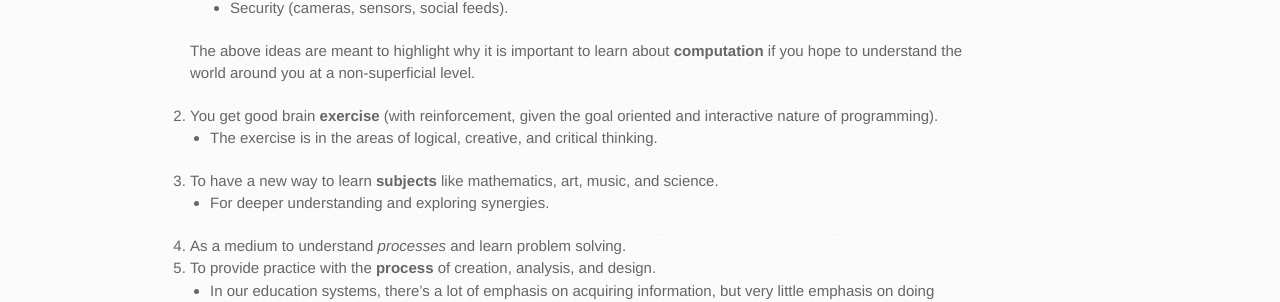
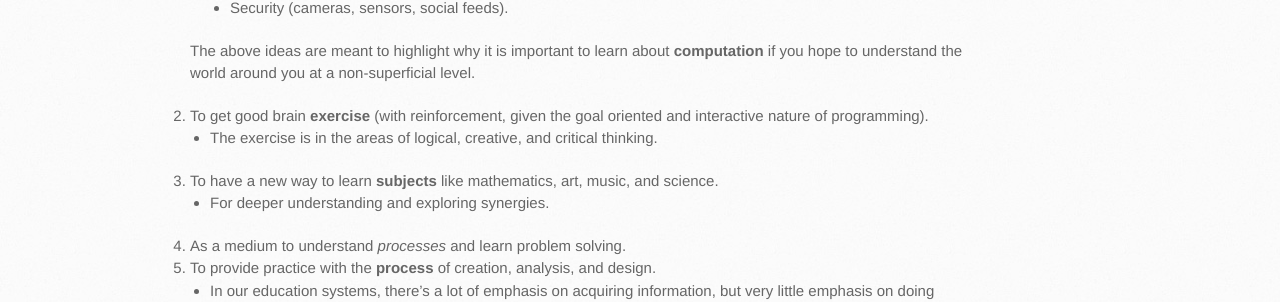
Before and after one commit to kojodoc/kojodoc.github.io, a Jekyll site: the page built from concepts/why-program-kojo.md, in a window 1280 px wide. Shown: the part 573-875 px from the top of the page. Built offline with Jekyll 4.4.1, drawn with Linux system fonts in a browser that asks for light colours; our own code applies the rules of GitHub Pages for plain Markdown files; the repository's description, which GitHub fills in, is left out.

Commit message:
Refine 'why program'.

```diff
--- a/concepts/why-program-kojo.md
+++ b/concepts/why-program-kojo.md
@@ -20,7 +20,7 @@ Here's a brief answer:
       * Security (cameras, sensors, social feeds).
 
     The above ideas are meant to highlight why it is important to learn about **computation** if you hope to understand the world around you at a non-superficial level.
-2. You get good brain **exercise** (with reinforcement, given the goal oriented and interactive nature of programming).
+2. To get good brain **exercise** (with reinforcement, given the goal oriented and interactive nature of programming).
   * The exercise is in the areas of logical, creative, and critical thinking.
 3. To have a new way to learn **subjects** like mathematics, art, music, and science.
   * For deeper understanding and exploring synergies.
```
